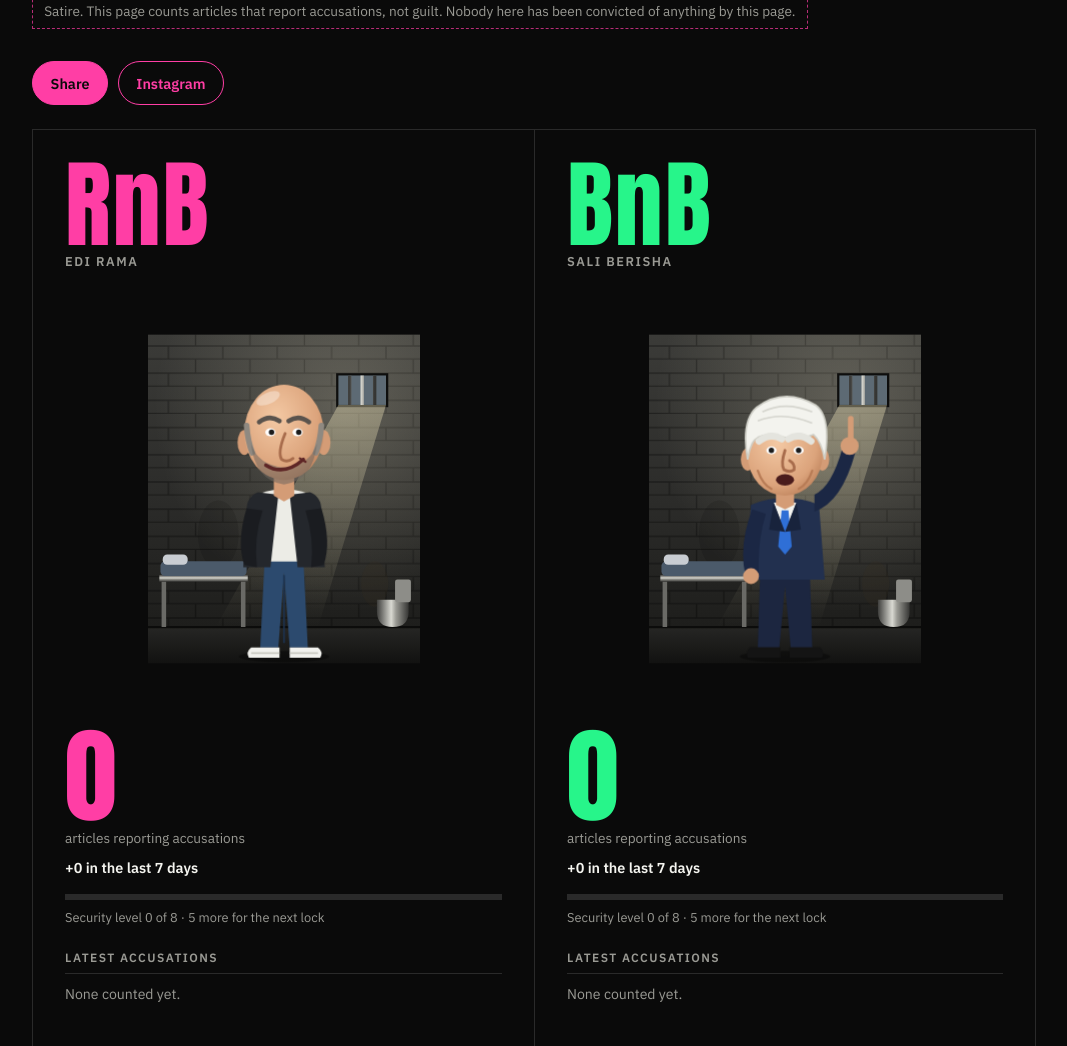
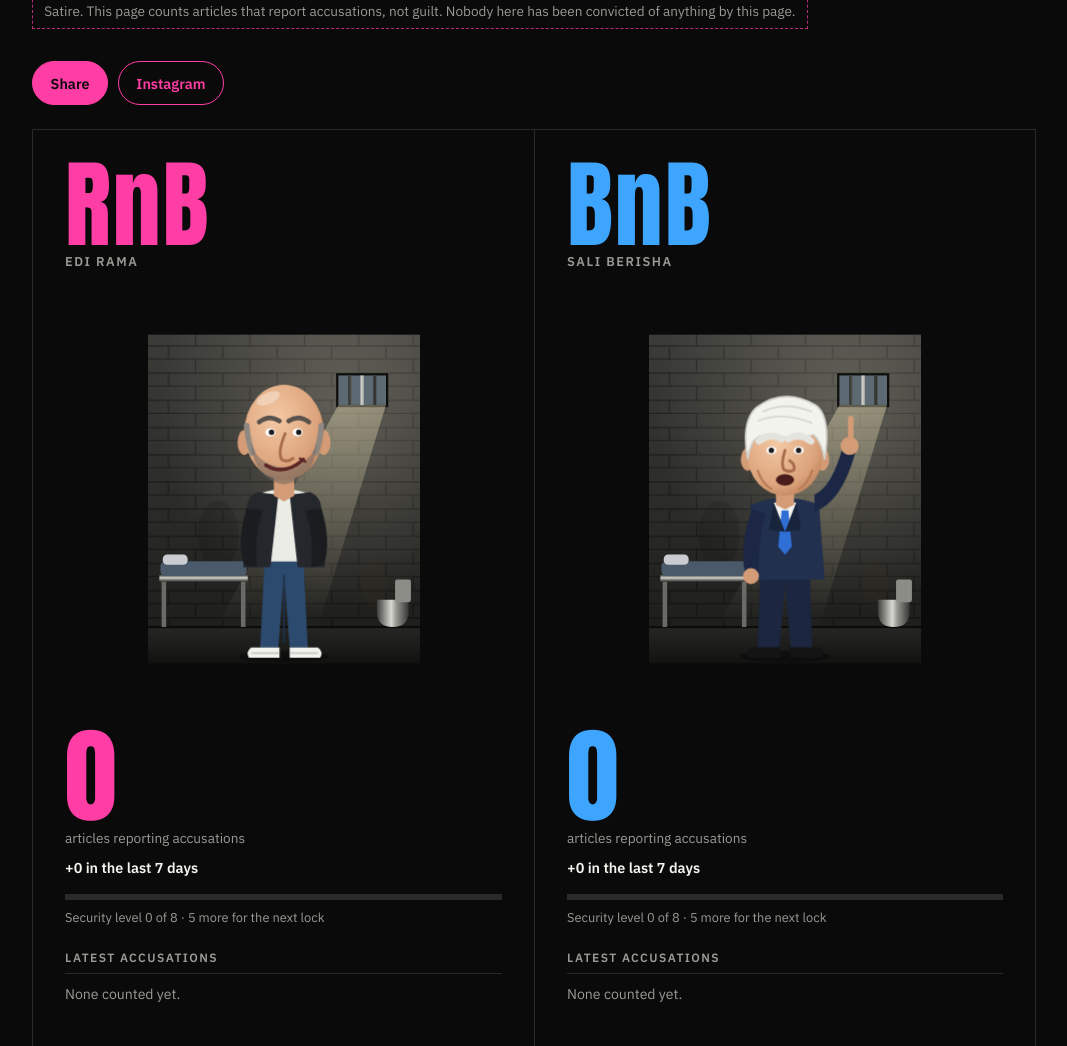
Before and after one commit to enone-xml/Flamingo-Revolution, a FastAPI app: page /rnbbnb in a window 1280 px wide. Shown: the part 330-1376 px from the top of the page, without its empty margins (16-1083 px from the left). Run offline with FastAPI, Linux system fonts and the light colour scheme; data that the repository does not hold is empty.

Commit message:
Instagram pictures: link-sticker badge on every picture, a short description on the meter picture; Berisha's side in blue
Co-Authored-By: Claude Opus 5.5 (1M context) <noreply@anthropic.com>

```diff
--- a/app/i18n.py
+++ b/app/i18n.py
@@ -86,6 +86,7 @@ T = {
         "rnb_title": "RnBBnB Meter",
         "rnb_teaser_kicker": "Rama in jail, Berisha in jail",
         "rnb_teaser_cta": "Open the meter",
+        "rnb_share_desc": "Every news article that reports an accusation against Rama or Berisha adds a lock to their cell. See the live count:",
         "seo_desc_rnbbnb": "Live count of news articles reporting accusations against Edi Rama and Sali Berisha, as two ever-more-locked cells.",
         "rnb_satire": "Satire. This page counts articles that report accusations, not guilt. Nobody here has been convicted of anything by this page.",
         "rnb_intro": "Every article we collect is checked by AI: does it report an accusation against Edi Rama (or his government) or Sali Berisha (or his family and party leadership)? A mention alone doesn't count. Each new level of accusations adds security to the cell.",
@@ -240,6 +241,7 @@ T = {
         "rnb_title": "RnBBnB Meter",
         "rnb_teaser_kicker": "Rama në burg, Berisha në burg",
         "rnb_teaser_cta": "Hap matësin",
+        "rnb_share_desc": "Çdo lajm që raporton një akuzë ndaj Ramës apo Berishës i shton një kyç qelisë së tyre. Shikoni numërimin live:",
         "seo_desc_rnbbnb": "Numërimi live i artikujve që raportojnë akuza ndaj Edi Ramës dhe Sali Berishës, si dy qeli gjithnjë e më të mbyllura.",
         "rnb_satire": "Satirë. Kjo faqe numëron artikuj që raportojnë akuza, jo fajësi. Askush nuk është dënuar nga kjo faqe.",
         "rnb_intro": "Çdo artikull që mbledhim kontrollohet nga AI: a raporton një akuzë ndaj Edi Ramës (ose qeverisë së tij) apo Sali Berishës (ose familjes dhe drejtimit të partisë së tij)? Një përmendje e thjeshtë nuk llogaritet. Çdo nivel i ri akuzash i shton siguri qelisë.",
--- a/app/static/css/site.css
+++ b/app/static/css/site.css
@@ -41,6 +41,7 @@
   --pink: #FF3EA5;
   --pink-dim: #B82D77;
   --green: #27F58A;
+  --blue: #3EA5FF;   /* Berisha's side on the RnBBnB Meter: pink's mirror image */
   --text: #F5F5F0;
   --muted: #9A9A94;
   --display: "Anton", "Impact", "Arial Narrow", sans-serif;
@@ -579,11 +580,11 @@ html.menu-open { overflow: hidden; } /* on html, so the sticky header keeps work
 .rnb__side { padding: clamp(.75rem, 3vw, 2rem); min-width: 0; }
 .rnb__side + .rnb__side { border-left: 1px solid var(--line); }
 .rnb__sign { margin: 0 0 .5rem; font: 400 clamp(2.6rem, 11vw, 6rem)/.9 var(--display); color: var(--pink); letter-spacing: .02em; }
-.rnb__side--berisha .rnb__sign { color: var(--green); }
+.rnb__side--berisha .rnb__sign { color: var(--blue); }
 .rnb__name { display: block; margin-top: .35rem; font: 600 .8rem/1.2 var(--body); letter-spacing: .12em; text-transform: uppercase; color: var(--muted); }
 .rnb__cell { display: block; width: 100%; max-width: 340px; height: auto; margin: .5rem auto 1rem; overflow: visible; }
 .rnb__side--rama { --accent: var(--pink); }
-.rnb__side--berisha { --accent: var(--green); }
+.rnb__side--berisha { --accent: var(--blue); }
 .sec { display: none; }
 .sec.on { display: inline; }
 .rnb__count { margin: 0; display: flex; flex-direction: column; }
--- a/app/static/js/share-image.js
+++ b/app/static/js/share-image.js
@@ -5,7 +5,7 @@
   "use strict";
 
   const W = 1080, H = 1920, PAD = 84;
-  const C = { bg: "#0A0A0A", card: "#141414", line: "#2A2A2A", pink: "#FF3EA5", green: "#27F58A", text: "#F5F5F0", muted: "#9A9A94", soft: "#D8D8D2" };
+  const C = { bg: "#0A0A0A", card: "#141414", line: "#2A2A2A", pink: "#FF3EA5", green: "#27F58A", blue: "#3EA5FF", text: "#F5F5F0", muted: "#9A9A94", soft: "#D8D8D2" };
   // Same drawing as the site's flamingo logo (viewBox 120x200).
   const BIRD = [
     "M40 92C30 70 62 58 84 70c16 8 20 26 2 34-16 8-38 4-46-12z",
@@ -82,11 +82,29 @@
     ctx.fillText("FLAMINGO-WATCH.COM", PAD, 62);
     ctx.fillStyle = C.green; ctx.fillText("✦", PAD + 520, 62);
     ctx.restore();
-    if (url) {
-      ctx.fillStyle = C.muted; ctx.font = "400 26px 'IBM Plex Sans', sans-serif";
-      const short = url.replace(/^https?:\/\//, "");
-      ctx.fillText(short.length > 58 ? short.slice(0, 57) + "…" : short, PAD, H - 196);
-    }
+    if (url) linkSticker(ctx, url.replace(/^https?:\/\//, ""), H - 262);
+  }
+
+  // Looks like Instagram's link sticker, so people know where to tap. The real,
+  // tappable sticker is added in Instagram (the link is already on the clipboard).
+  function linkSticker(ctx, short, y) {
+    ctx.font = "600 30px 'IBM Plex Sans', sans-serif";
+    if (short.length > 44) short = short.slice(0, 43) + "…";
+    const w = Math.min(W - PAD * 2, ctx.measureText(short).width + 110), h = 68;
+    ctx.save();
+    ctx.shadowColor = "rgba(0,0,0,.5)"; ctx.shadowBlur = 18; ctx.shadowOffsetY = 6;
+    ctx.fillStyle = "#FFFFFF";
+    ctx.beginPath(); ctx.roundRect(PAD, y, w, h, 16); ctx.fill();
+    ctx.restore();
+    // chain-link icon
+    ctx.save();
+    ctx.strokeStyle = C.pink; ctx.lineWidth = 5; ctx.lineCap = "round";
+    ctx.translate(PAD + 42, y + h / 2); ctx.rotate(-Math.PI / 4);
+    ctx.beginPath(); ctx.roundRect(-20, -8, 22, 16, 8); ctx.stroke();
+    ctx.beginPath(); ctx.roundRect(-2, -8, 22, 16, 8); ctx.stroke();
+    ctx.restore();
+    ctx.fillStyle = "#0A0A0A";
+    ctx.fillText(short, PAD + 78, y + 45);
   }
 
   function drawStory(ctx, d) {
@@ -102,7 +120,7 @@
     }
     if (d.sources) {
       ctx.fillStyle = C.pink; ctx.font = "600 32px 'IBM Plex Sans', sans-serif";
-      text(ctx, wrap(ctx, d.sources.toUpperCase(), W - PAD * 2, 2), PAD, Math.min(y + 10, H - 330), 42);
+      text(ctx, wrap(ctx, d.sources.toUpperCase(), W - PAD * 2, 2), PAD, Math.min(y + 10, H - 380), 42);
     }
     footer(ctx, d.url);
   }
@@ -114,7 +132,7 @@
     ctx.fillStyle = C.pink; ctx.font = "400 104px Anton, Impact, sans-serif";
     y = text(ctx, wrap(ctx, d.title.toUpperCase(), W - PAD * 2, 2), PAD, y + 40, 108) + 50;
     const points = d.points.slice(0, 5);
-    const bottom = H - 250;  // keep clear of the link line and the pink tape
+    const bottom = H - 290;  // keep clear of the link sticker and the pink tape
     // Pick the largest text size at which every point fits above the footer.
     let size = 30;
     for (const s of [44, 40, 36, 33, 30]) {
@@ -149,17 +167,17 @@
     ctx.fillText(d.title, PAD, 470);
     const colW = (W - PAD * 2 - 40) / 2, cellH = colW * 380 / 300;
     d.sides.forEach((s, i) => {
-      const x = PAD + i * (colW + 40), color = s.side === "berisha" ? C.green : C.pink;
+      const x = PAD + i * (colW + 40), color = s.side === "berisha" ? C.blue : C.pink;
       ctx.drawImage(imgs[i], x, 540, colW, cellH);
       ctx.fillStyle = color; ctx.font = "400 110px Anton, Impact, sans-serif";
       ctx.fillText(s.sign, x, 540 + cellH + 130);
       ctx.fillStyle = C.muted; ctx.font = "600 30px 'IBM Plex Sans', sans-serif";
       ctx.fillText(s.name.toUpperCase(), x, 540 + cellH + 180);
       ctx.fillStyle = color; ctx.font = "400 190px Anton, Impact, sans-serif";
-      ctx.fillText(String(s.total), x, 540 + cellH + 380);
+      ctx.fillText(String(s.total), x, 540 + cellH + 345);
     });
-    ctx.fillStyle = C.soft; ctx.font = "400 32px 'IBM Plex Sans', sans-serif";
-    text(ctx, wrap(ctx, d.summary || "", W - PAD * 2, 2), PAD, H - 300, 42);
+    ctx.fillStyle = C.soft; ctx.font = "400 34px 'IBM Plex Sans', sans-serif";
+    text(ctx, wrap(ctx, d.summary || "", W - PAD * 2, 3), PAD, H - 390, 46);
     footer(ctx, d.url);
   }
 
--- a/app/templates/rnbbnb.html
+++ b/app/templates/rnbbnb.html
@@ -30,7 +30,7 @@
     <button class="btn btn--pink share" type="button" hidden data-share-url="{{ site_url }}{{ url('/rnbbnb') }}" data-share-title="{{ t('rnb_title') }}">{{ t('share') }}</button>
     <button class="btn btn--ghost share-img" type="button" hidden aria-label="{{ t('share_image_label') }}"
       data-kind="meter" data-name="rnbbnb" data-title="{{ t('rnb_title') }}" data-kicker="{{ t('rnb_teaser_kicker') }}"
-      data-summary="{{ t('rnb_count_label')|capitalize }}" data-url="{{ site_url }}{{ url('/rnbbnb') }}">{{ t('share_image') }}</button>
+      data-summary="{{ t('rnb_share_desc') }}" data-url="{{ site_url }}{{ url('/rnbbnb') }}">{{ t('share_image') }}</button>
   </p>
   <div class="rnb__grid" data-src="{% if static %}/data/rnbbnb-{{ lang }}.json{% else %}/api/rnbbnb?lang={{ lang }}{% endif %}">
     {{ cell("rama", "RnB", t('rnb_rama'), data.rama) }}
```
